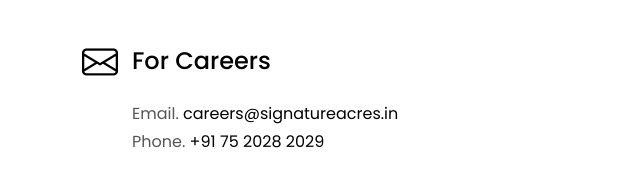
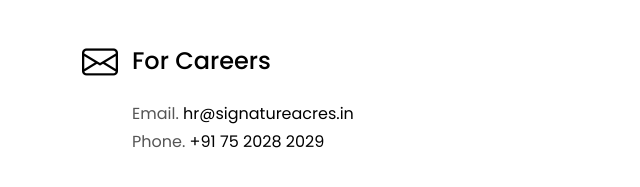
Before and after one commit to ManojChavva/signaturacres.github.io, a plain HTML site: page contact.html in a window 1280 px wide. Shown: the part 1117-1304 px from the top of the page, 0-640 px from the left. Drawn offline with Linux system fonts and the light colour scheme.

Commit message:
Careers mail change

```diff
--- a/contact.html
+++ b/contact.html
@@ -378,7 +378,7 @@
                     </div>
                     <div class="icon-box-content">
                       <p class="mb-1">Email.
-                        <span class="color-a">careers@signatureacres.in</span>
+                        <span class="color-a"> hr@signatureacres.in</span>
                       </p>
                       <p class="mb-1">Phone.
                         <span class="color-a"> +91 75 2028 2029</span>
```
